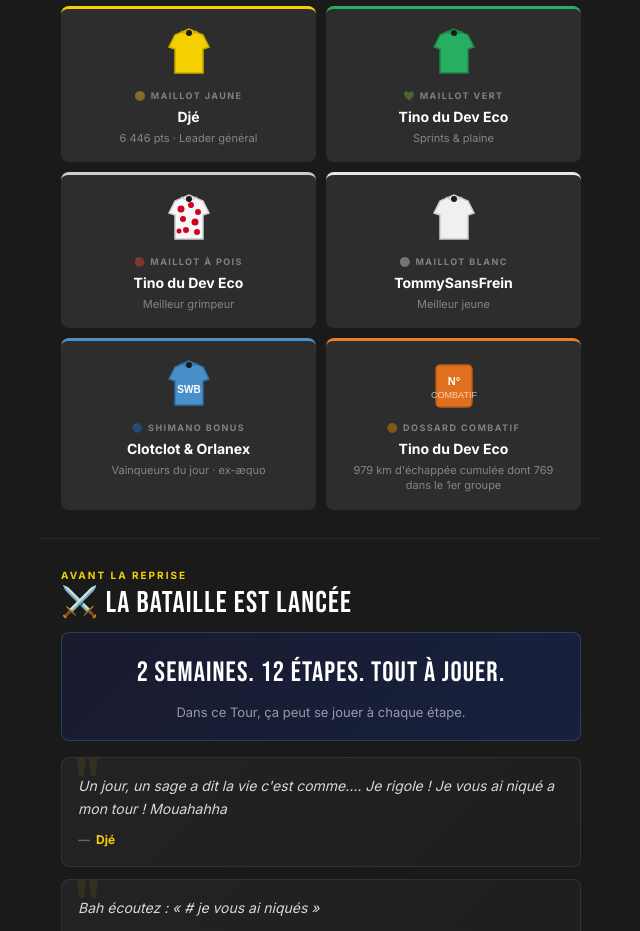
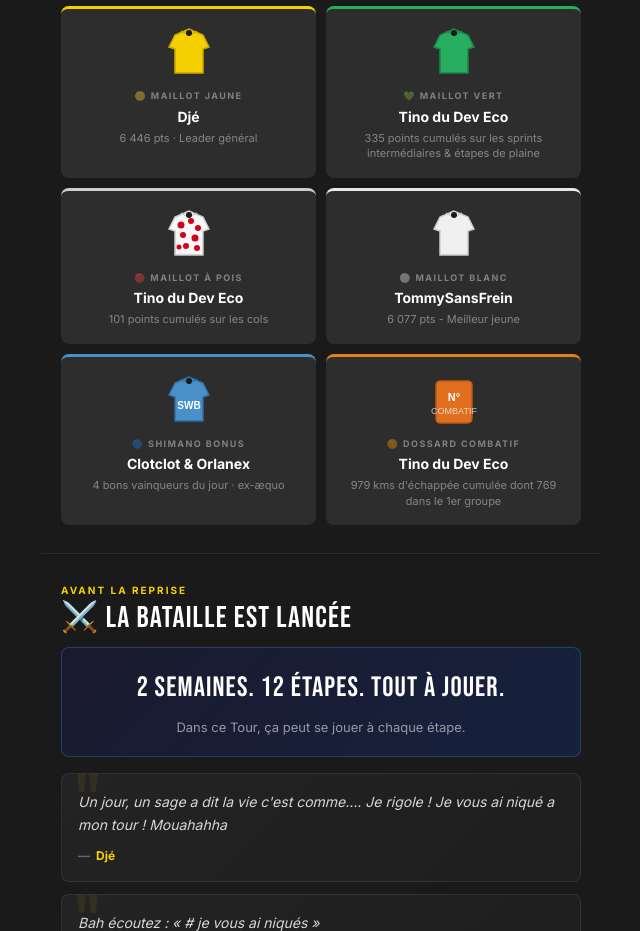
Before and after one commit to TinoduDevEco/Fantasy2026_semaine1, a plain HTML site: page index.html in a window 1280 px wide. Shown: the part 3820-4751 px from the top of the page, without its empty margins (319-959 px from the left). Drawn offline with Linux system fonts and the light colour scheme.

Commit message:
Update maillot details and descriptions in index.html

```diff
--- a/index.html
+++ b/index.html
@@ -333,7 +333,7 @@
       </svg>
       <div class="maillot-type">💚 Maillot Vert</div>
       <div class="maillot-winner">Tino du Dev Eco</div>
-      <div class="maillot-detail">Sprints &amp; plaine</div>
+      <div class="maillot-detail">335 points cumulés sur les sprints intermédiaires &amp; étapes de plaine</div>
     </div>
 
     <!-- Pois -->
@@ -353,7 +353,7 @@
       </svg>
       <div class="maillot-type">🔴 Maillot à Pois</div>
       <div class="maillot-winner">Tino du Dev Eco</div>
-      <div class="maillot-detail">Meilleur grimpeur</div>
+      <div class="maillot-detail">101 points cumulés sur les cols</div>
     </div>
 
     <!-- Blanc -->
@@ -365,7 +365,7 @@
       </svg>
       <div class="maillot-type">⚪ Maillot Blanc</div>
       <div class="maillot-winner">TommySansFrein</div>
-      <div class="maillot-detail">Meilleur jeune</div>
+      <div class="maillot-detail">6 077 pts - Meilleur jeune</div>
     </div>
 
     <!-- Bleu Shimano -->
@@ -378,7 +378,7 @@
       </svg>
       <div class="maillot-type">🔵 Shimano Bonus</div>
       <div class="maillot-winner">Clotclot &amp; Orlanex</div>
-      <div class="maillot-detail">Vainqueurs du jour · ex-æquo</div>
+      <div class="maillot-detail">4 bons vainqueurs du jour · ex-æquo</div>
     </div>
 
     <!-- Dossard combatif -->
@@ -390,7 +390,7 @@
       </svg>
       <div class="maillot-type">🟠 Dossard Combatif</div>
       <div class="maillot-winner">Tino du Dev Eco</div>
-      <div class="maillot-detail">979 km d'échappée cumulée dont 769 dans le 1er groupe</div>
+      <div class="maillot-detail">979 kms d'échappée cumulée dont 769 dans le 1er groupe</div>
     </div>
 
   </div>
```
